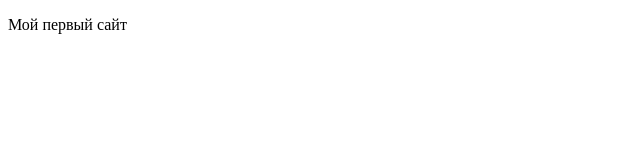
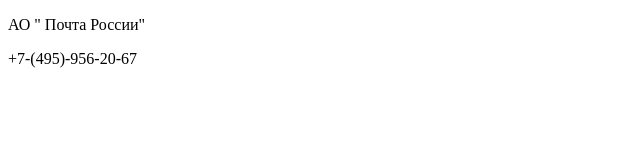
Before and after one commit to Ekaterina872/Newproject, a plain HTML site: page index.html in a window 1280 px wide. Shown: the whole page, without its empty margins (0-640 px from the left). Drawn offline with Linux system fonts and the light colour scheme.

Commit message:
Update index.html

```diff
--- a/index.html
+++ b/index.html
@@ -8,7 +8,8 @@
 </head>
 
 <body>
-     <p>Мой первый сайт</p>
+     <p> АО " Почта России"</p>
 </body>
-
+<body>
+     <p> +7-(495)-956-20-67</p>
 </html>
```
